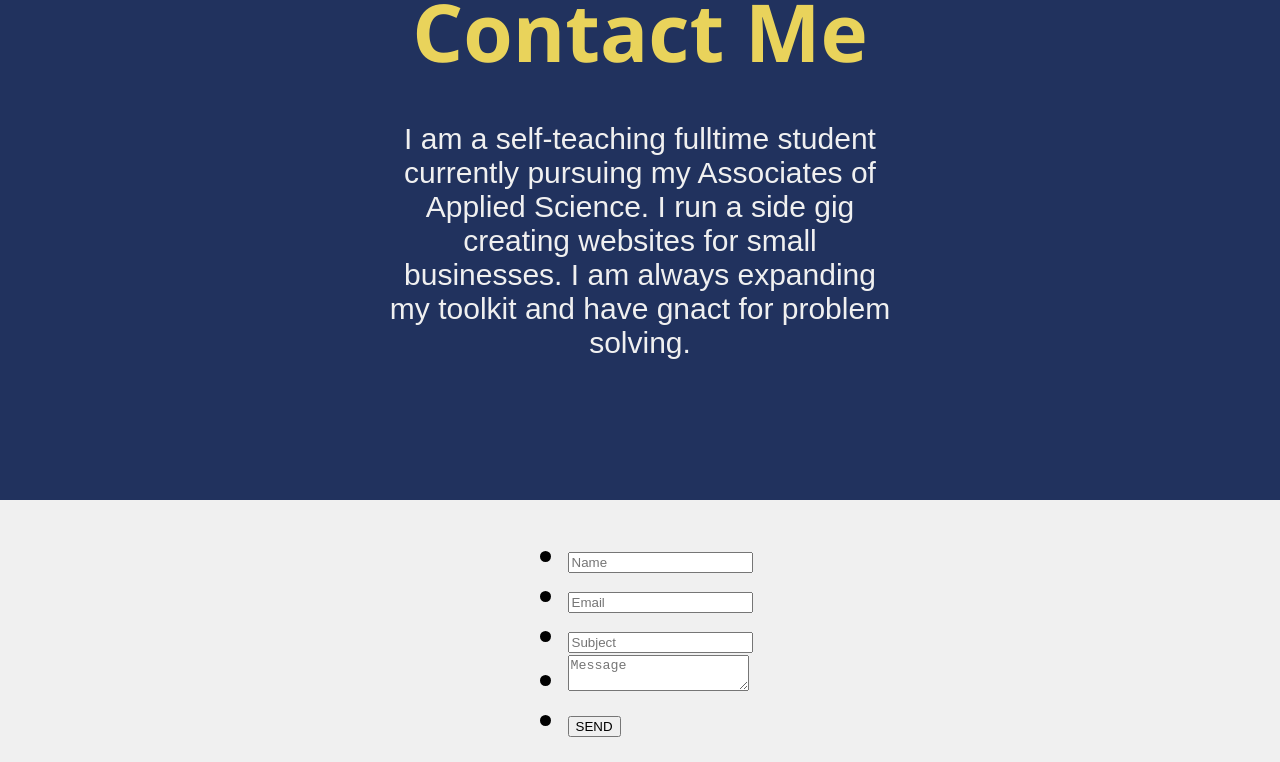
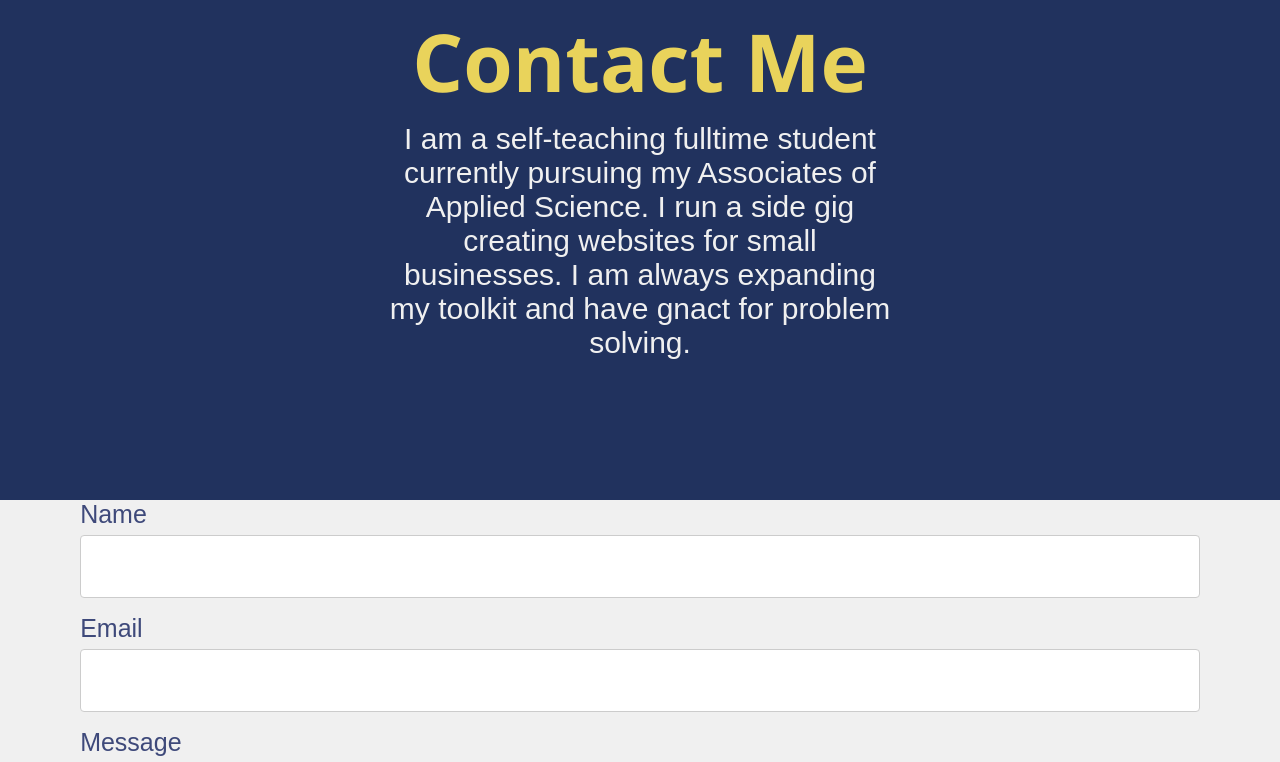
Before and after one commit to Jstevenson02/react-portfolio-project, a React (Create React App) app: page /contact in a window 1280 px wide. Shown: the part 300-1062 px from the top of the page. Built offline with nearby package versions, Linux system fonts and the light colour scheme.

Commit message:
fixcontact

```diff
--- a/src/pages/Contact.js
+++ b/src/pages/Contact.js
@@ -1,5 +1,6 @@
 import React, { useRef } from 'react';
 import emailjs from '@emailjs/browser';
+import '../styles/Contact.css';
 
 function Contact() {
     const form = useRef();
@@ -30,42 +31,22 @@ function Contact() {
             <div className="about">
                 <h2>Contact Me</h2>
                 <div className="prompt">
-          <p>
                     I am a self-teaching fulltime student currently pursuing my
-            Associates of Applied Science. I run a side gig creating websites
-            for small businesses. I am always expanding my toolkit and have
-            gnact for problem solving.
-          </p>
+                    Associates of Applied Science. I run a side gig creating
+                    websites for small businesses. I am always expanding my
+                    toolkit and have gnact for problem solving.
                 </div>
             </div>
             <div className="skills">
                 <div className="contact-form">
                     <form ref={form} onSubmit={sendEmail}>
-            <ul className="form-list">
-              <li className="half">
-                <input placeholder="Name" type="text" name="name" required />
-              </li>
-              <li className="half">
-                <input placeholder="Email" type="email" name="email" required />
-              </li>
-              <li>
-                <input
-                  placeholder="Subject"
-                  type="text"
-                  name="subject"
-                  required
-                />
-              </li>
-              <li>
-                <textarea
-                  placeholder="Message"
-                  name="message"
-                  required></textarea>
-              </li>
-              <li>
-                <input type="submit" className="flat-button" value="SEND" />
-              </li>
-            </ul>
+                        <label>Name</label>
+                        <input type="text" name="user_name" />
+                        <label>Email</label>
+                        <input type="email" name="user_email" />
+                        <label>Message</label>
+                        <textarea name="message" />
+                        <input type="submit" value="Send" />
                     </form>
                 </div>
             </div>
--- a/src/styles/Contact.css
+++ b/src/styles/Contact.css
@@ -38,26 +38,29 @@
     color: white;
 }
 
+input[type='text'],
+input[type='email'],
+input[type='submit'],
+select,
+textarea {
+    font-size: large;
+    width: 100%;
+    padding: 20px 20px;
+    border: 1px solid #ccc;
+    border-radius: 4px;
+    box-sizing: border-box;
+    margin-top: 6px;
+    margin-bottom: 16px;
+    resize: vertical;
+}
+
 .skills {
-  font-size: 100px;
+    font-size: 25px;
     width: 100%;
     display: flex;
     justify-content: center;
     flex-direction: column;
     align-items: center;
-}
-
-.skills h1 {
-  color: #3e497a;
-}
-
-.skills .list {
-  list-style: none;
-  width: 60%;
-}
-
-.list span {
-  font-size: 20px;
 }
 
 @media only screen and (max-width: 600px) {
```
Lines whose indentation alone changed are shown as unchanged.
